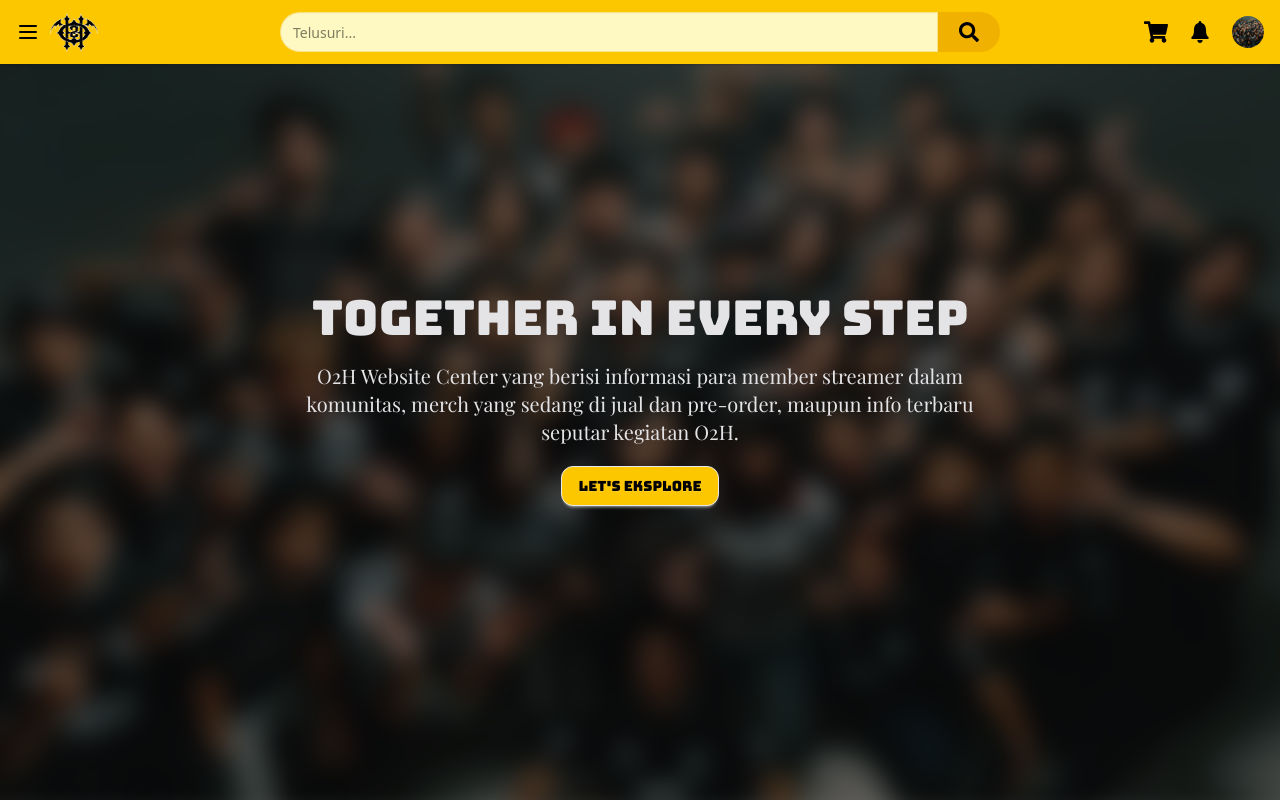
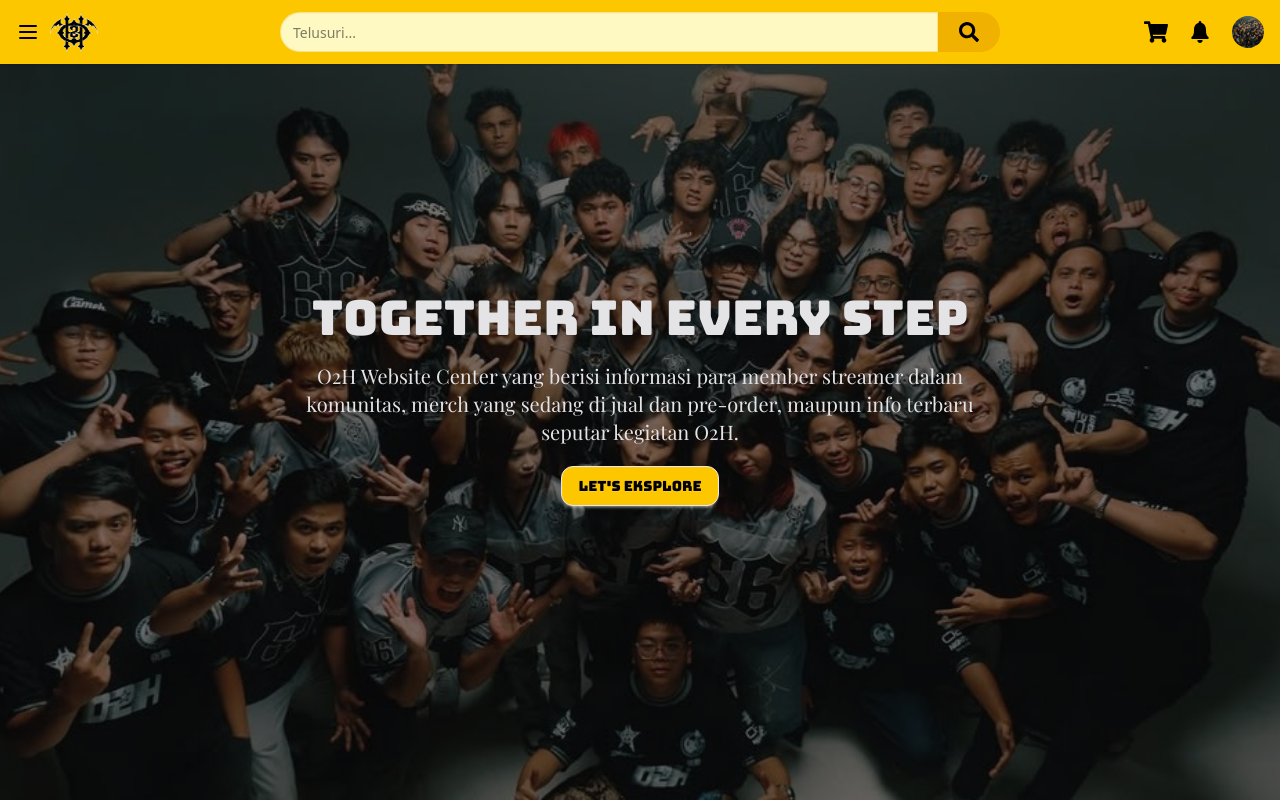
Before and after one commit to WasnDChii4/o2h-website, a Next.js app: page / in a window 1280 px wide. Shown: the top 802 px of the page. Built offline with nearby package versions, Linux system fonts and the light colour scheme.

Commit message:
Update code

```diff
--- a/app/components/HeroPageUtama.jsx
+++ b/app/components/HeroPageUtama.jsx
@@ -1,6 +1,6 @@
 "use client";
 
-import { useState } from "react";
+import { useState, useEffect } from "react";
 import Image from "next/image";
 import { Bungee, Playfair_Display } from "next/font/google";
 
@@ -15,7 +15,11 @@ const playfairDisplayRegular = Playfair_Display({
 });
 
 export default function Hero() {
-  const [isLoading, setIsLoading] = useState(true);
+  const [isMounted, setIsMounted] = useState(false);
+
+  useEffect(() => {
+    setIsMounted(true);
+  }, []);
 
   return (
     <div className="hero min-h-screen relative overflow-hidden">
@@ -24,9 +28,8 @@ export default function Hero() {
         alt="Hero background"
         fill
         priority
-        onLoadingComplete={() => setIsLoading(false)}
         className={`object-cover transition-all duration-700 ease-in-out ${
-          isLoading ? "blur-md scale-105" : "blur-0 scale-100"
+          isMounted ? "blur-0 scale-100" : "blur-md scale-105"
         }`}
       />
 
```
